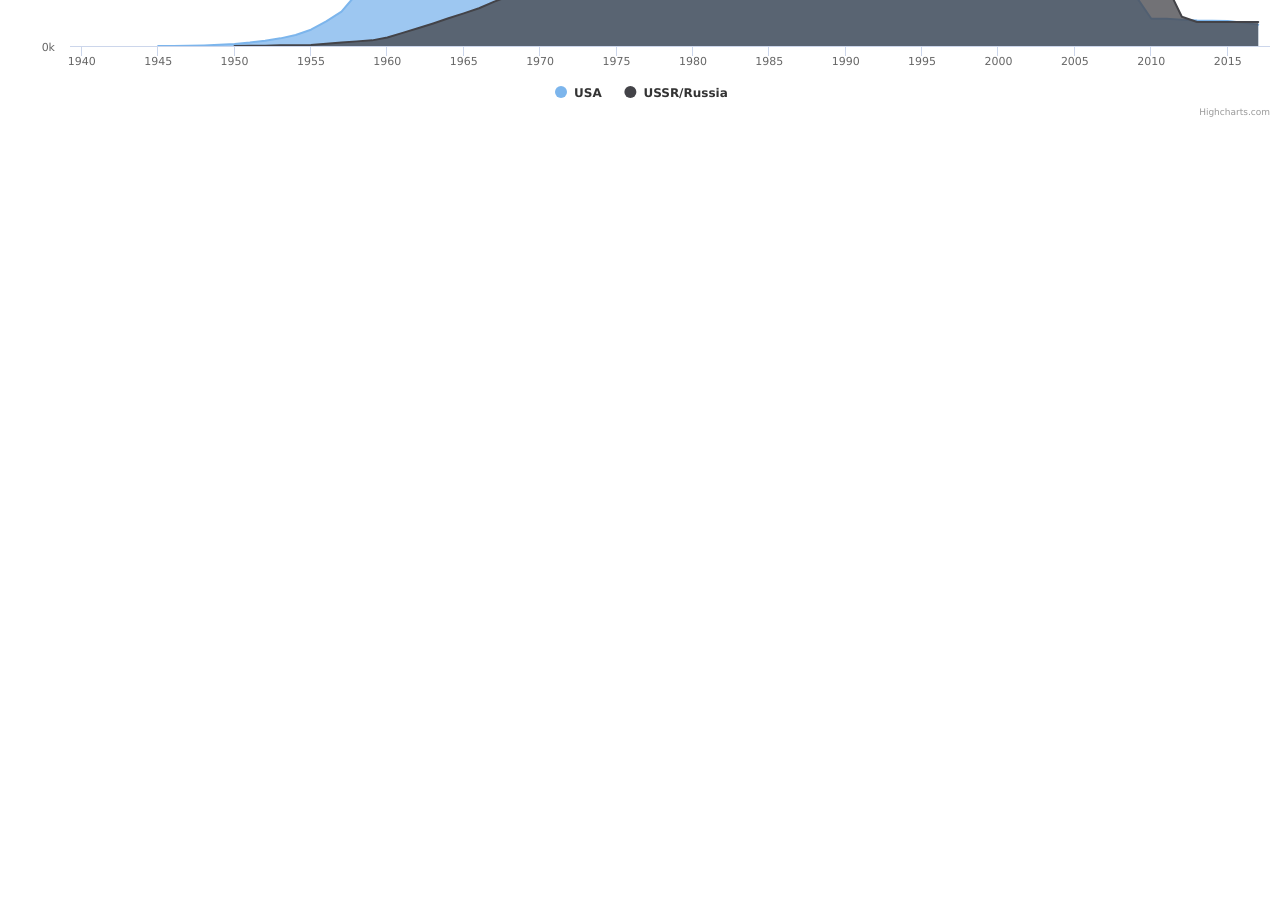
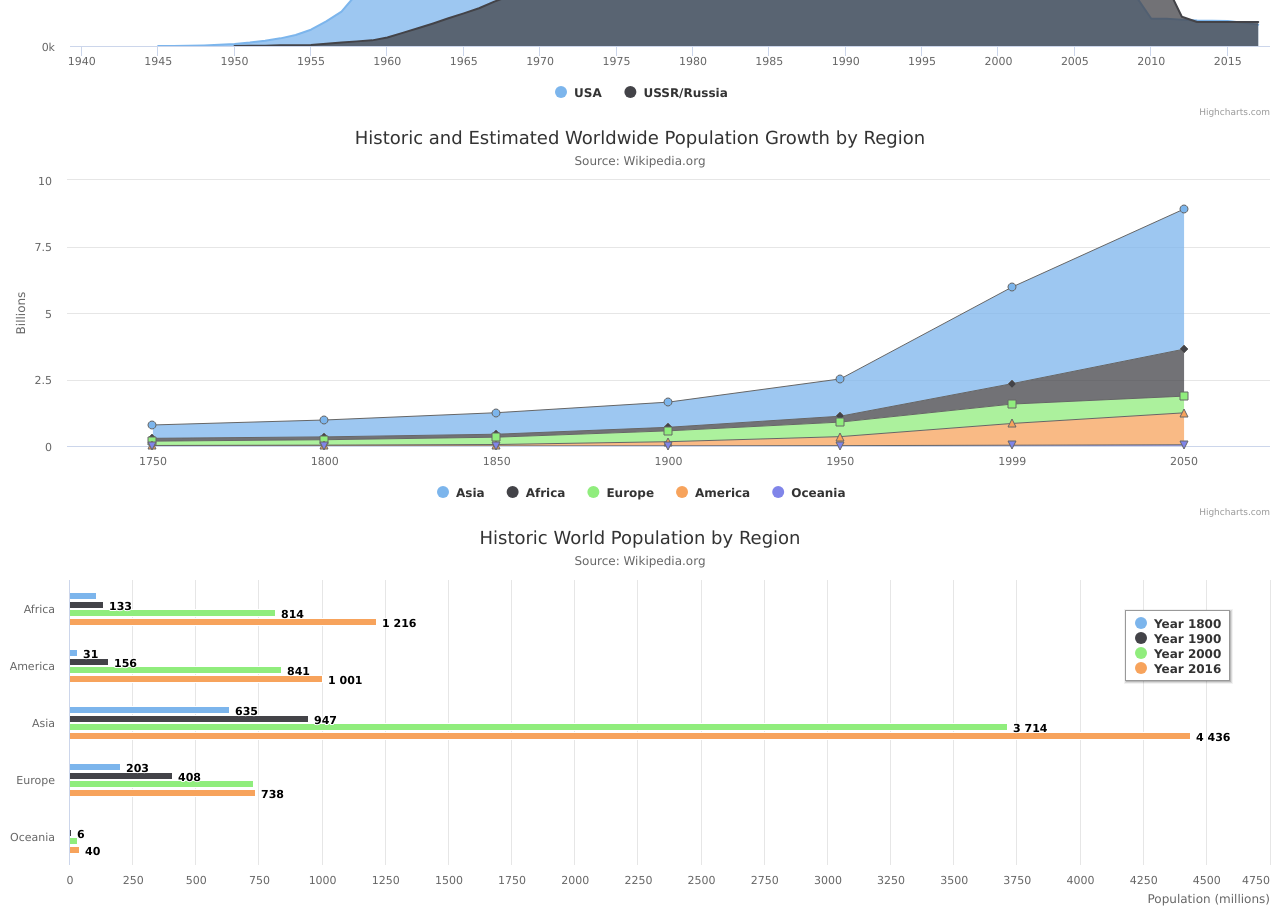
Before and after one commit to GRTO/react-chart, a React (Create React App) app: page / in a window 1280 px wide. Shown: the part 1080-2000 px from the top of the page. Before the commit the page ends 1200 px from the top, so only its background shows below. Built offline with nearby package versions, Linux system fonts and the light colour scheme.

Commit message:
Adding Bar and Stacked Chart

```diff
--- /dev/null
+++ b/src/components/charts/BarChart.tsx
@@ -0,0 +1,70 @@
+import React, { Component } from 'react';
+import Highcharts from 'highcharts/highstock';
+import HighchartsReact from 'highcharts-react-official';
+
+const options: Highcharts.Options = {
+  title: {
+    text: 'Historic World Population by Region',
+  },
+  subtitle: {
+    text:
+      'Source: <a href="https://en.wikipedia.org/wiki/World_population">Wikipedia.org</a>',
+  },
+  xAxis: {
+    categories: ['Africa', 'America', 'Asia', 'Europe', 'Oceania'],
+    title: {
+      text: null,
+    },
+  },
+  yAxis: {
+    min: 0,
+    title: {
+      text: 'Population (millions)',
+      align: 'high',
+    },
+    labels: {
+      overflow: 'justify',
+    },
+  },
+  tooltip: {
+    valueSuffix: ' millions',
+  },
+  plotOptions: {
+    bar: {
+      dataLabels: {
+        enabled: true,
+      },
+    },
+  },
+  legend: {
+    layout: 'vertical',
+    align: 'right',
+    verticalAlign: 'top',
+    x: -40,
+    y: 80,
+    floating: true,
+    borderWidth: 1,
+    backgroundColor: '#FFFFFF',
+    shadow: true,
+  },
+  credits: {
+    enabled: false,
+  },
+  series: [
+    { type: 'bar', name: 'Year 1800', data: [107, 31, 635, 203, 2] },
+    { type: 'bar', name: 'Year 1900', data: [133, 156, 947, 408, 6] },
+    { type: 'bar', name: 'Year 2000', data: [814, 841, 3714, 727, 31] },
+    { type: 'bar', name: 'Year 2016', data: [1216, 1001, 4436, 738, 40] },
+  ],
+};
+
+class BarChart extends Component {
+  render() {
+    return (
+      <div className="line-series">
+        <HighchartsReact highcharts={Highcharts} options={options} />
+      </div>
+    );
+  }
+}
+export default BarChart;
--- /dev/null
+++ b/src/components/charts/StackedArea.tsx
@@ -0,0 +1,67 @@
+import React, { Component } from 'react';
+import Highcharts from 'highcharts/highstock';
+import HighchartsReact from 'highcharts-react-official';
+
+const options: Highcharts.Options = {
+  title: {
+    text: 'Historic and Estimated Worldwide Population Growth by Region',
+  },
+  subtitle: {
+    text: 'Source: Wikipedia.org',
+  },
+  xAxis: {
+    categories: ['1750', '1800', '1850', '1900', '1950', '1999', '2050'],
+    tickmarkPlacement: 'on',
+  },
+  yAxis: {
+    title: {
+      text: 'Billions',
+    },
+    labels: {
+      formatter: function() {
+        return String(this.value / 1000);
+      },
+    },
+  },
+  tooltip: {
+    split: true,
+    valueSuffix: ' millions',
+  },
+  plotOptions: {
+    area: {
+      stacking: 'normal',
+      lineColor: '#666666',
+      lineWidth: 1,
+      marker: {
+        lineWidth: 1,
+        lineColor: '#666666',
+      },
+    },
+  },
+  series: [
+    {
+      type: 'area',
+      name: 'Asia',
+      data: [502, 635, 809, 947, 1402, 3634, 5268],
+    },
+    {
+      type: 'area',
+      name: 'Africa',
+      data: [106, 107, 111, 133, 221, 767, 1766],
+    },
+    { type: 'area', name: 'Europe', data: [163, 203, 276, 408, 547, 729, 628] },
+    { type: 'area', name: 'America', data: [18, 31, 54, 156, 339, 818, 1201] },
+    { type: 'area', name: 'Oceania', data: [2, 2, 2, 6, 13, 30, 46] },
+  ],
+};
+
+class StackedChart extends Component {
+  render() {
+    return (
+      <div className="line-series">
+        <HighchartsReact highcharts={Highcharts} options={options} />
+      </div>
+    );
+  }
+}
+export default StackedChart;
--- a/src/components/home.tsx
+++ b/src/components/home.tsx
@@ -2,16 +2,18 @@
 import LineChart from './charts/LineChart';
 import PieChart from './charts/PieChart';
 import AreaChart from './charts/AreaChart';
+import StackedChart from './charts/StackedArea';
+import BarChart from './charts/BarChart';
 
 export default class Home extends Component {
   render() {
     return (
       <div>
         <LineChart />
-
         <PieChart />
-
         <AreaChart />
+        <StackedChart />
+        <BarChart />
       </div>
     );
   }
```
